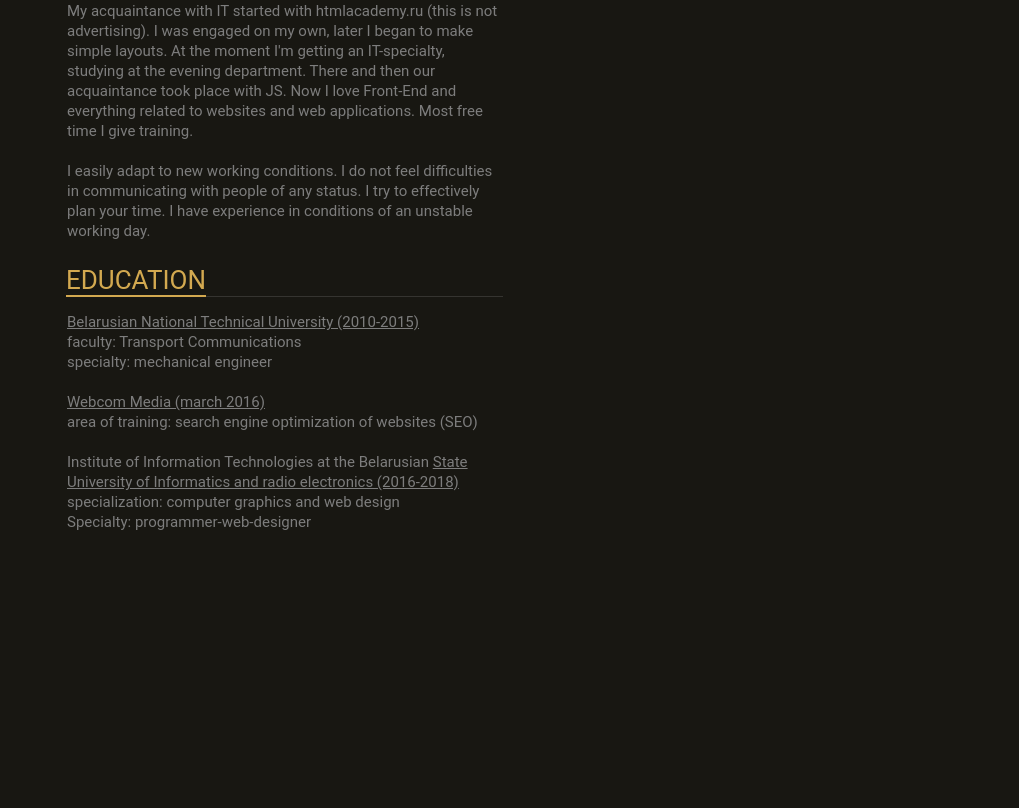
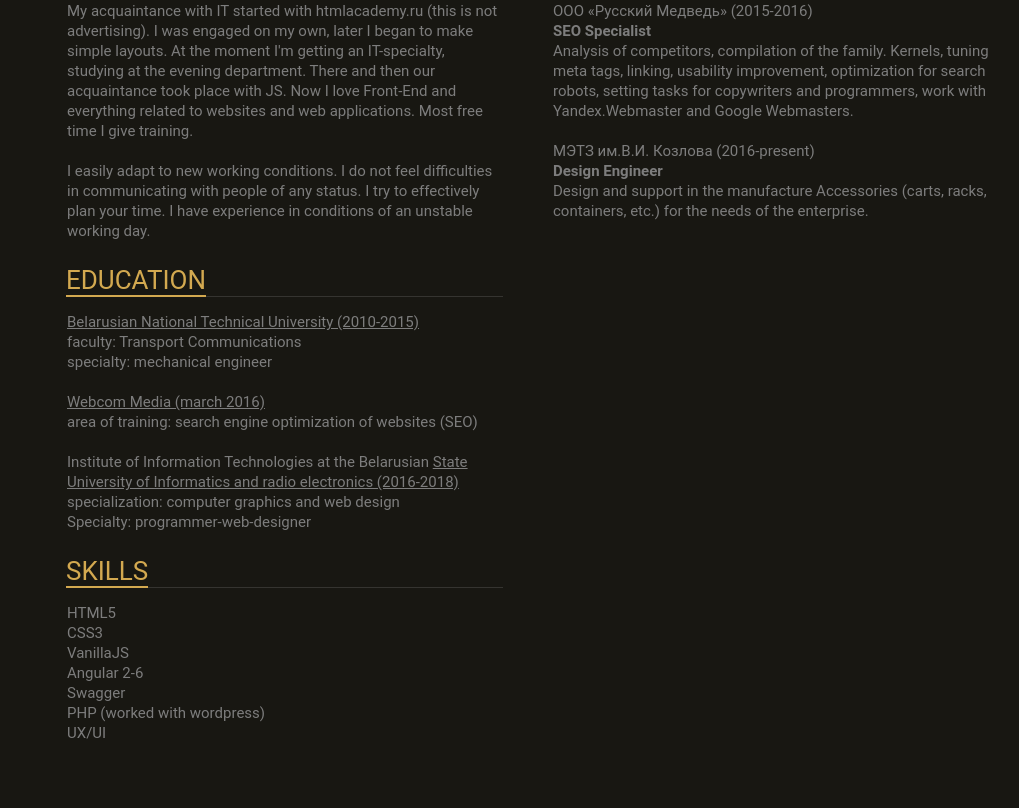
Before and after one commit to fantom141/rsschool-codejam1-cv, a plain HTML site: page index.html in a window 1280 px wide. Shown: the part 665-1473 px from the top of the page, without its empty margins (112-1131 px from the left). Before the commit the page ends 1262 px from the top, so only its background shows below. Drawn offline with Linux system fonts and the light colour scheme.

Commit message:
feat: add "skills" and "work experience" blocks to main info

```diff
--- a/index.html
+++ b/index.html
@@ -71,9 +71,45 @@
                         Specialty: programmer-web-designer
                     </div>
                 </div>
+
+                <div class="main-info__part part">
+                    <div class="part__header">
+                        <h2 class="part__name">Skills</h2>
+                    </div>
+                    <div class="part__content">
+                        HTML5<br/>
+                        CSS3<br/>
+                        VanillaJS<br/>
+                        Angular 2-6<br/>
+                        Swagger<br/>
+                        PHP (worked with wordpress)<br/>
+                        UX/UI<br/>
+                    </div>
+                </div>
             </div>
 
-            <div class="main-info__column"></div>
+            <div class="main-info__column">
+                <div class="main-info__part part">
+                    <div class="part__header">
+                        <h2 class="part__name">Work Experience</h2>
+                    </div>
+                    <div class="part__content">
+                        ООО «Русский Медведь» (2015-2016)<br/>
+                        <b>SEO Specialist</b><br/>
+                        Analysis of competitors, compilation of the family. Kernels, tuning
+                        meta tags, linking, usability improvement, optimization
+                        for search robots, setting tasks for copywriters and
+                        programmers, work with Yandex.Webmaster and Google Webmasters.
+                        <br/>
+                        <br/>
+                        МЭТЗ им.В.И. Козлова (2016-present)<br/>
+                        <b>Design Engineer</b><br/>
+                        Design and support in the manufacture
+                        Accessories (carts, racks, containers, etc.)
+                        for the needs of the enterprise.
+                    </div>
+                </div>
+            </div>
         </div>
     </div>
 </body>
--- a/styles/style.css
+++ b/styles/style.css
@@ -35,6 +35,7 @@ body {
     padding: 100px 0 0 35px;
     font-family: "Tinos", serif;
     font-size: 40px;
+    line-height: normal;
     color: #ffffff;
 }
 
@@ -43,6 +44,7 @@ body {
     padding-left: 35px;
     font-family: "Tinos", serif;
     font-size: 66px;
+    line-height: normal;
     color: #d3a950;
 }
 
```
